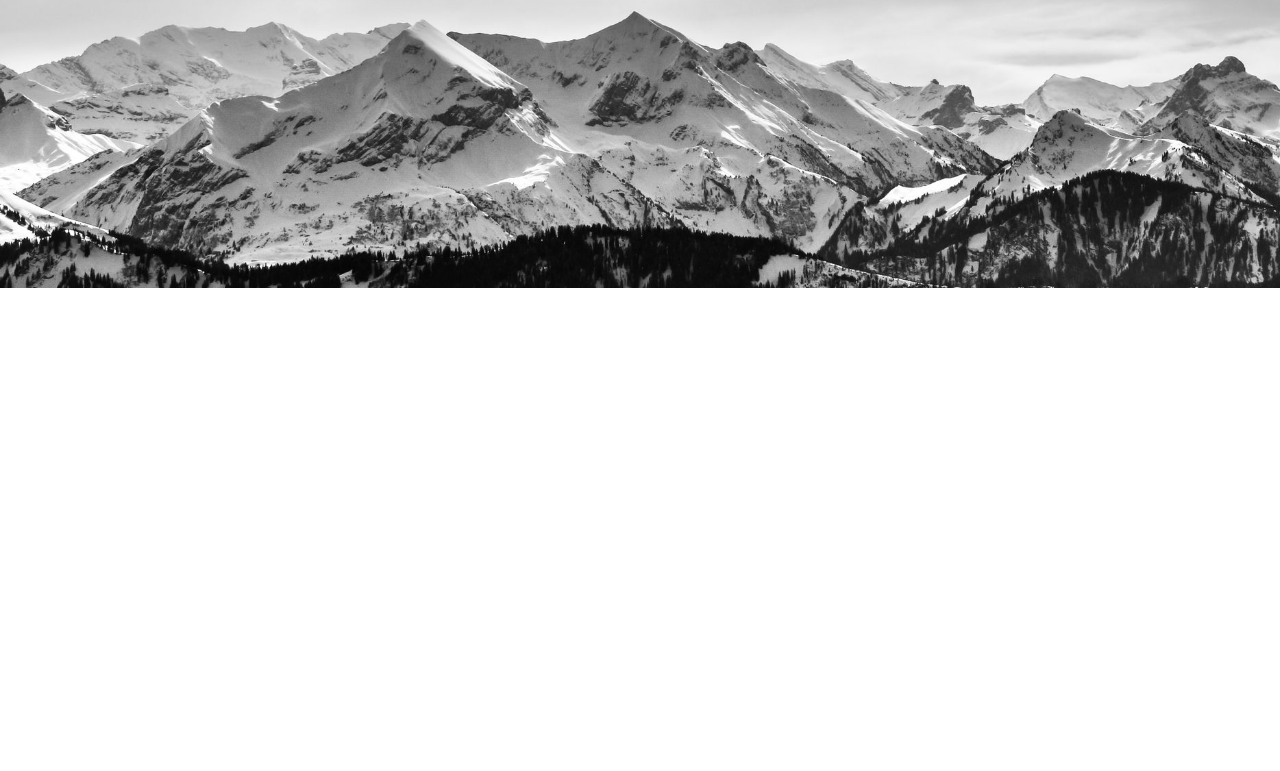
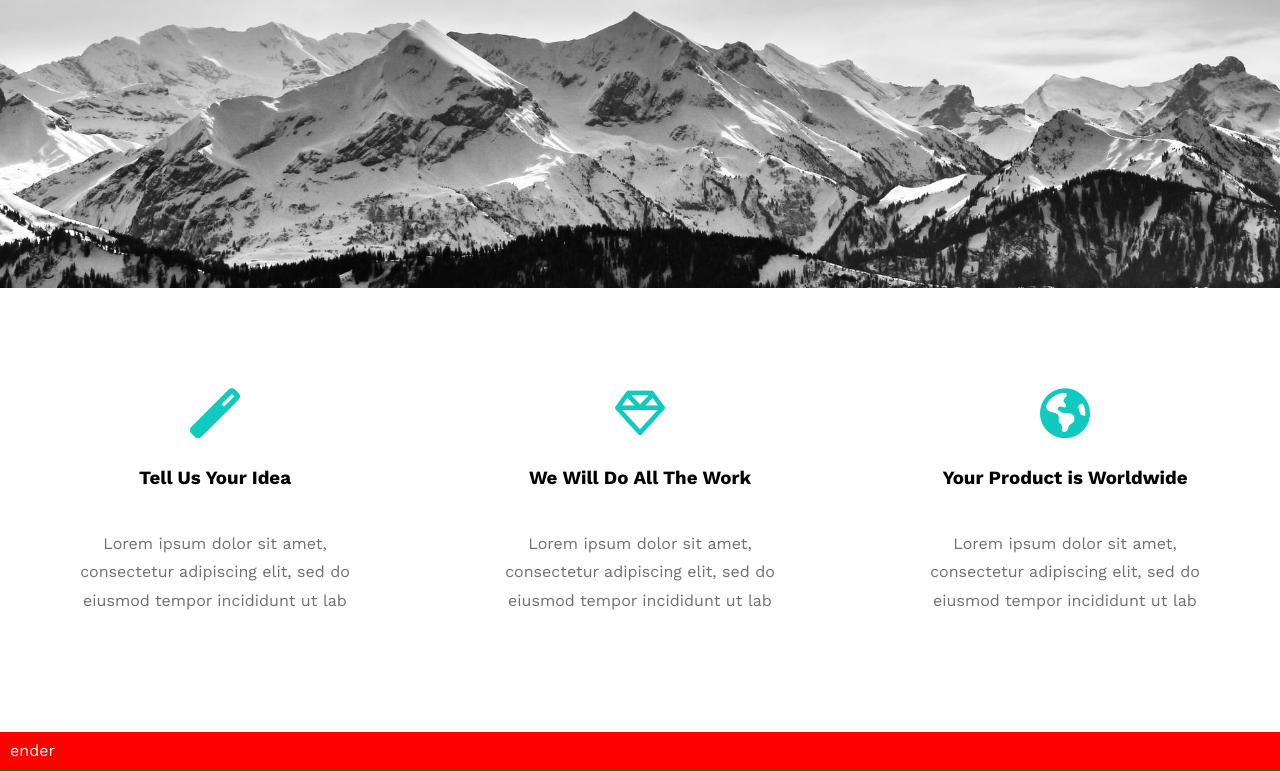
Before and after one commit to D-Abdelrahman/leon, a plain HTML site: page index.html in a window 1280 px wide. Shown: the part 512-1283 px from the top of the page. Before the commit the page ends 800 px from the top, so only its background shows below. Drawn offline with nearby package versions, Linux system fonts and the light colour scheme.

Commit message:
adding actions section 25/2/2025

```diff
--- a/css/leon.css
+++ b/css/leon.css
@@ -93,7 +93,6 @@ header .icon:hover .minuo {
   display: block;
 }
 header .minuo li {
-  padding: calc(var(--main-padding) + 5px);
   transition-duration: 0.5s;
 }
 header .minuo li:hover {
@@ -103,6 +102,9 @@ header .minuo li:not(:last-child) {
   border-bottom: 1px solid #ddd;
 }
 header .minuo li a {
+  display: inline-block;
+  width: 100%;
+  padding: calc(var(--main-padding) + 5px);
   text-decoration: none;
   color: #333;
 }
@@ -120,10 +122,65 @@ header .minuo li a {
   color: var(--main-color-green);
   font-size: 50px;
 }
-p {
+.home p {
   margin-top: -10px;
   font-size: 20px;
 line-height: 1.6;
 }
+/* End Home Page */
+/* Start Actions */
+.action {
+  padding-top: 100px;
+  padding-bottom: 100px;
+}
+.action .container {
+  display: flex;
+  flex-wrap: wrap;
+  justify-content: space-between;
+  row-gap: 70px;
+  /* gap: 50px; */
+}
+.action .case {
+  /* margin-top: 50px; */
+  text-align: center;
+  width: 300px;
+  /* border: 1px solid red; */
+  /* padding: 0 40px; */
+}
+@media (max-width: 992px) {
+  .action .case {
+    width: 350px;
+  }
+}
+@media (max-width: 768px) {
+  .action .case {
+    width: 100%;
+    padding: 0 40px;
+  }
+}
+.action .case i {
+  color: var(--main-color-green);
+  font-size: 50px;
 
-/* End Home Page */
+}
+.action .case h3 {
+  margin-top: 30px;
+  margin-bottom: 40px;
+  font-weight: bold;
+  /* font-size: 20px; */
+}
+.action .case p  {
+  /* font-size: 15px; */
+  line-height: 1.8;
+  color: #6f6f6f;
+}
+/* End Actions */
+
+
+
+.ender {
+  background-color: red;
+  color: white;
+  padding: 10px;
+  border-bottom: 1px solid green;
+}
--- a/index.html
+++ b/index.html
@@ -44,11 +44,35 @@
     </header>
     <!-- End Header -->
     <!-- Start Home Page -->
-    <div class="home">
+    <section class="home">
       <h1>Hello There</h1>
-      <p>We are Leon - Super Creative &<br> Minimal Agency Web Template</p>
-    </div>
-
+      <p>
+        We are Leon - Super Creative &<br />
+        Minimal Agency Web Template
+      </p>
+    </section>
     <!-- End Home Page -->
+    <!-- End Actions -->
+    <section class="action">
+      <div class="container">
+        <div class="case">
+          <i class="fas fa-magic"></i>
+          <h3>Tell Us Your Idea</h3>
+          <p>Lorem ipsum dolor sit amet, consectetur adipiscing elit, sed do eiusmod tempor incididunt ut lab</p>
+        </div>
+        <div class="case">
+          <i class="fa-regular fa-gem"></i>
+          <h3>We Will Do All The Work</h3>
+          <p>Lorem ipsum dolor sit amet, consectetur adipiscing elit, sed do eiusmod tempor incididunt ut lab</p>
+        </div>
+        <div class="case">
+          <i class="fa-solid fa-earth-americas"></i>
+          <h3>Your Product is Worldwide</h3>
+          <p>Lorem ipsum dolor sit amet, consectetur adipiscing elit, sed do eiusmod tempor incididunt ut lab</p>
+        </div>
+      </div>
+    </section>
+    <!-- End Actions -->
+    <div class="ender">ender</div>
   </body>
 </html>
```
